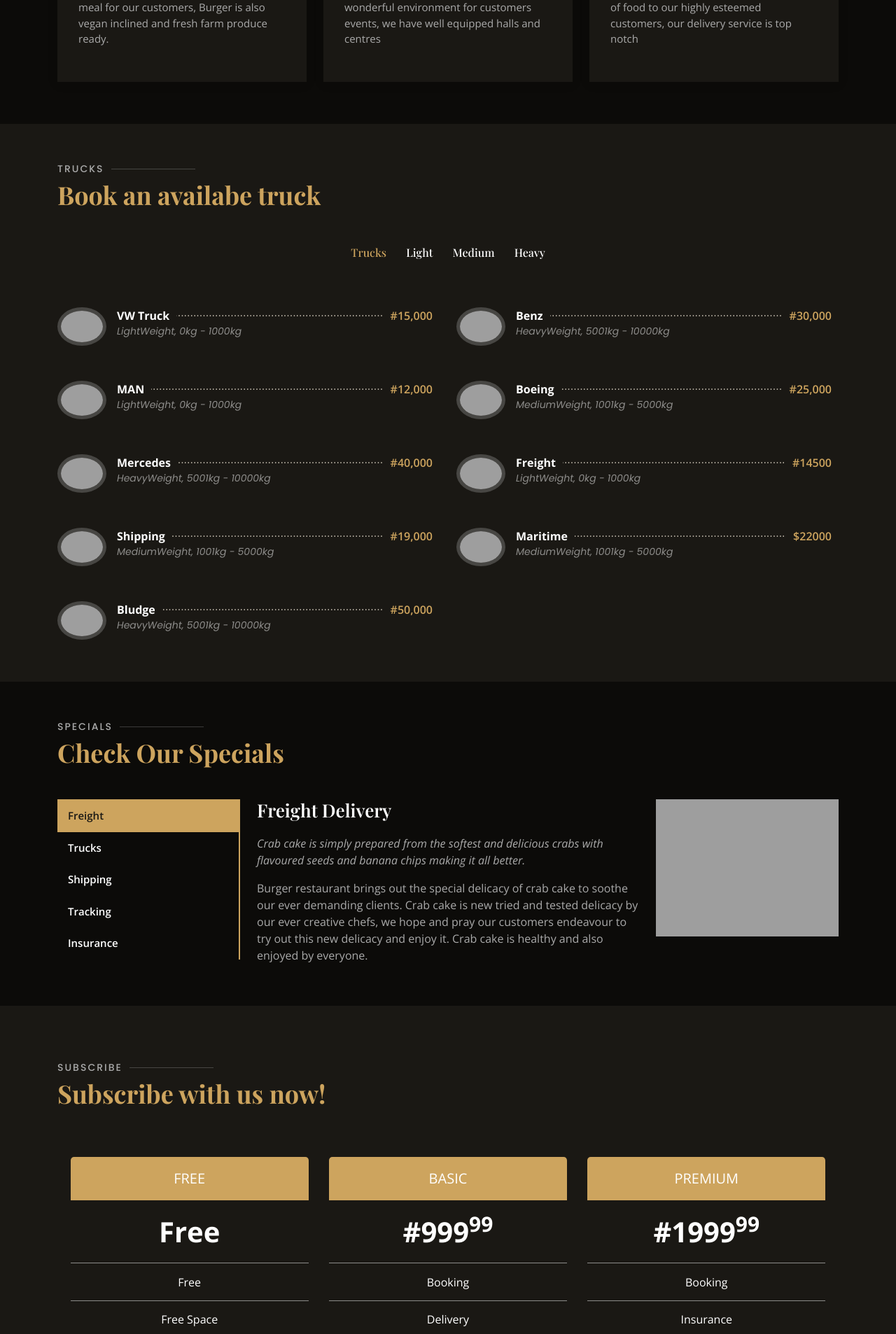
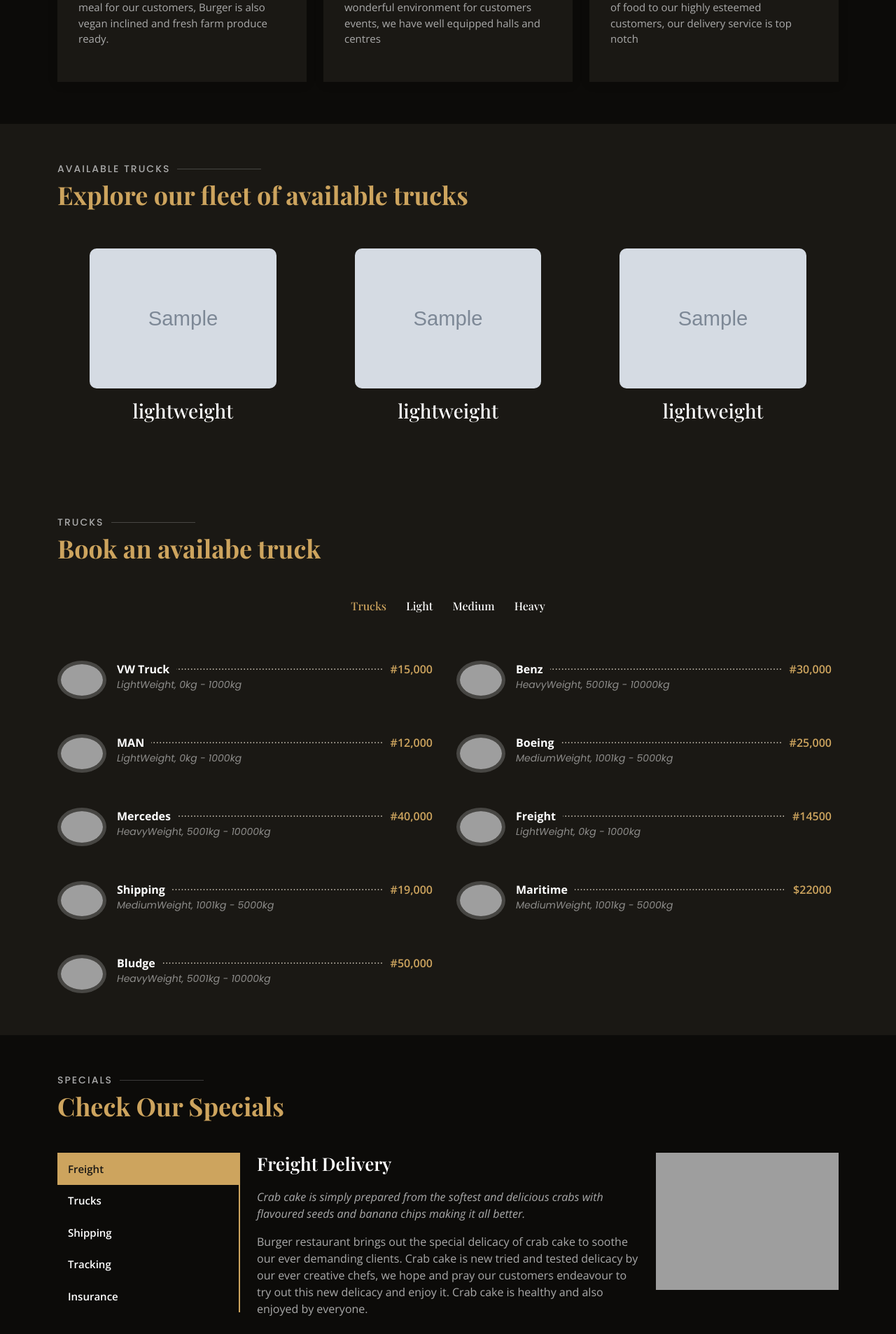
Before and after one commit to Burger-karl/SurgeSeven, a Django app: page / in a window 1280 px wide. Shown: the part 1798-3704 px from the top of the page at 70% size. Run offline with Django 5.2, Linux system fonts and the light colour scheme; a user stored in the database is signed in; tables that the repository leaves empty hold one stand-in row (values such as "Sample post"); grey boxes marked "Sample" are stand-in pictures; some libraries are stand-ins or nearby versions; some web fonts are replaced; grey boxes are pictures that could not be loaded.

Commit message:
dashboard changes made

```diff
--- a/dashboard/views.py
+++ b/dashboard/views.py
@@ -1,3 +1,4 @@
+from django.views.generic import ListView
 from django.shortcuts import render, get_object_or_404
 from django.contrib.auth.decorators import login_required
 from django.views import View
@@ -9,10 +10,19 @@ from delivery.models import DeliverySchedule, DeliveryHistory
 
 # Create your views here.
 
-@method_decorator(login_required,name='dispatch')
-class HomeView(View):
-    def get(self, request):
-        return render(request, 'dashboard/home.html')
+
+@method_decorator(login_required, name='dispatch')
+class HomeView(ListView):
+    model = Truck
+    template_name = 'dashboard/home.html'
+    context_object_name = 'available_trucks'
+
+    def get_queryset(self):
+        return Truck.objects.filter(available=True).only('image', 'weight_range')
+
+    def get_context_data(self, **kwargs):
+        context = super().get_context_data(**kwargs)
+        return context
 
 
 @method_decorator(login_required,name='dispatch')
--- a/static/assets/css/style.css
+++ b/static/assets/css/style.css
@@ -1452,6 +1452,27 @@ section {
   background-color: #cda45e;
 }
 
+
+.truck-item {
+  text-align: center;
+  padding: 10px;
+}
+
+.truck-img {
+  width: 100%;
+  max-width: 300px;
+  height: 200px;
+  object-fit: cover;
+  border-radius: 10px;
+  margin-bottom: 15px;
+}
+
+.swiper-slide {
+  display: flex;
+  justify-content: center;
+  align-items: center;
+}
+
 /*--------------------------------------------------------------
 # Gallery
 --------------------------------------------------------------*/
--- a/templates/dashboard/home.html
+++ b/templates/dashboard/home.html
@@ -111,8 +111,42 @@
 
 {% block main-content %}
 
-     <!-- ======= Menu Section ======= -->
-     <section id="menu" class="menu section-bg">
+
+    <!-- ======= Trucks Section ======= -->
+    <section id="testimonials" class="testimonials section-bg">
+        <div class="container" data-aos="fade-up">
+
+            <div class="section-title">
+                <h2>Available Trucks</h2>
+                <p>Explore our fleet of available trucks</p>
+            </div>
+
+            <div class="testimonials-slider swiper" data-aos="fade-up" data-aos-delay="100">
+                <div class="swiper-wrapper">
+
+                    {% for truck in available_trucks %}
+                    <div class="swiper-slide">
+                        <div class="truck-item">
+                            <img src="{{ truck.image.url }}" class="truck-img" alt="Truck Image">
+                            <h3>{{ truck.weight_range }}</h3>
+                        </div>
+                    </div><!-- End truck item -->
+                    {% endfor %}
+
+                </div>
+                <div class="swiper-pagination"></div>
+            </div>
+
+        </div>
+    </section>
+    <!-- ======= End Trucks Section ======= -->
+
+
+
+
+
+    <!-- ======= Menu Section ======= -->
+    <section id="menu" class="menu section-bg">
         <div class="container" data-aos="fade-up">
 
             <div class="section-title">
```
